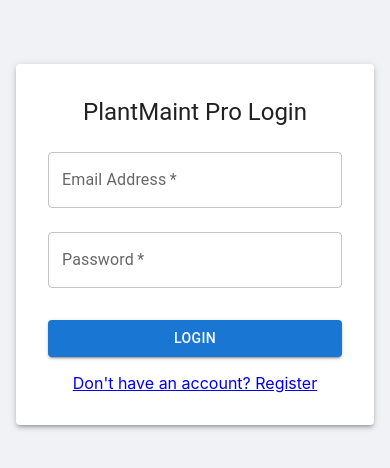
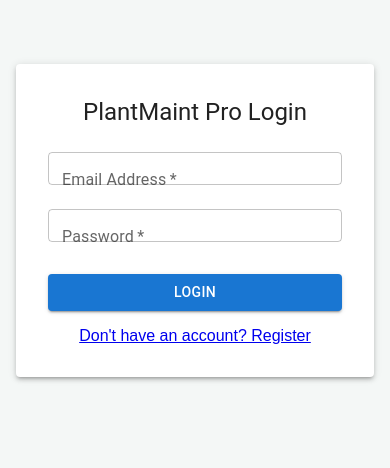
Before and after one commit to nathanntongai/PlantMaintPro, a React app in the folder frontend/: page /login in a window 390 px wide. Shown: the top 468 px of the page. Built offline with nearby package versions, Linux system fonts and the light colour scheme; the HTML template or start-up script is replaced by a standard one.

Commit message:
Feat: mobile friendly

```diff
--- a/frontend/package.json
+++ b/frontend/package.json
@@ -12,7 +12,7 @@
   "dependencies": {
     "@emotion/react": "^11.14.0",
     "@emotion/styled": "^11.14.1",
-    "@mui/icons-material": "^7.3.2",
+    "@mui/icons-material": "^7.3.4",
     "@mui/material": "^7.3.2",
     "axios": "^1.12.2",
     "chart.js": "^4.5.0",
--- a/frontend/src/index.css
+++ b/frontend/src/index.css
@@ -1,10 +1,68 @@
-/* src/index.css */
+/* frontend/src/index.css */
 body {
+  font-family: Arial, sans-serif;
   margin: 0;
-  font-family: -apple-system, BlinkMacSystemFont, 'Segoe UI', 'Roboto', 'Oxygen',
-    'Ubuntu', 'Cantarell', 'Fira Sans', 'Droid Sans', 'Helvetica Neue',
-    sans-serif;
-  -webkit-font-smoothing: antialiased;
-  -moz-osx-font-smoothing: grayscale;
-  background-color: #f0f2f5; /* A light grey background */
+  padding: 0;
+  background-color: #f4f7f6;
+  color: #333;
 }
+
+#root {
+  display: flex;
+  flex-direction: column;
+  min-height: 100vh;
+}
+
+/*
+=========================================
+  GLOBAL RESPONSIVE STYLES
+=========================================
+*/
+
+/* Make images and videos scale nicely */
+img, video {
+  max-width: 100%;
+  height: auto;
+}
+
+/* Make tables scrollable on small screens instead of breaking the layout */
+.table-responsive-wrapper {
+  width: 100%;
+  overflow-x: auto;
+  -webkit-overflow-scrolling: touch; /* Adds smooth scrolling on iOS */
+  border: 1px solid #ddd;
+  border-radius: 8px;
+  margin-bottom: 1rem;
+}
+
+/* Ensure tables inside the wrapper take up at least the minimum space */
+.table-responsive-wrapper table {
+  min-width: 600px; /* Forces scrolling on screens smaller than 600px */
+}
+
+/* Make all form inputs and buttons full-width by default */
+input[type="text"],
+input[type="email"],
+input[type="password"],
+input[type="number"],
+input[type="date"],
+select,
+textarea,
+button {
+  width: 100%;
+  box-sizing: border-box; /* Ensures padding doesn't break the width */
+}
+
+/* On larger screens, let them go back to their auto width */
+@media (min-width: 768px) {
+  input[type="text"],
+  input[type="email"],
+  input[type="password"],
+  input[type="number"],
+  input[type="date"],
+  select,
+  textarea,
+  button {
+    width: auto;
+  }
+}
--- a/frontend/src/layouts/MainLayout.jsx
+++ b/frontend/src/layouts/MainLayout.jsx
@@ -1,6 +1,7 @@
 // src/layouts/MainLayout.jsx
-import React from 'react';
-import { Box, Drawer, List, ListItem, ListItemButton, ListItemText, Toolbar, Typography, AppBar } from '@mui/material';
+import React, { useState } from 'react'; // Import useState
+import { Box, Drawer, List, ListItem, ListItemButton, ListItemText, Toolbar, Typography, AppBar, IconButton } from '@mui/material';
+import MenuIcon from '@mui/icons-material/Menu'; // Import the Menu icon
 import { Link, useNavigate } from 'react-router-dom';
 import { useAuth } from '../context/AuthContext';
 
@@ -10,11 +11,20 @@ function MainLayout({ children }) {
   const { user, logout } = useAuth();
   const navigate = useNavigate();
 
+  // --- NEW: State for mobile drawer ---
+  const [mobileOpen, setMobileOpen] = useState(false);
+
+  const handleDrawerToggle = () => {
+    setMobileOpen(!mobileOpen);
+  };
+  // ------------------------------------
+
   const handleLogout = () => {
     logout();
     navigate('/login');
   };
 
+  // This is your existing sidebar content, no changes needed here
   const drawer = (
     <div>
       <Toolbar />
@@ -59,19 +69,77 @@ function MainLayout({ children }) {
 
   return (
     <Box sx={{ display: 'flex' }}>
-      <AppBar position="fixed" sx={{ zIndex: (theme) => theme.zIndex.drawer + 1 }}>
+      <AppBar
+        position="fixed"
+        sx={{
+          zIndex: (theme) => theme.zIndex.drawer + 1
+        }}
+      >
         <Toolbar sx={{ display: 'flex', justifyContent: 'space-between' }}>
-          <Typography variant="h6" noWrap component="div">
+
+          {/* --- NEW: Mobile Menu Button --- */}
+          <IconButton
+            color="inherit"
+            aria-label="open drawer"
+            edge="start"
+            onClick={handleDrawerToggle}
+            sx={{ mr: 2, display: { md: 'none' } }} // Only display on screens SMALLER than 'md' (medium)
+          >
+            <MenuIcon />
+          </IconButton>
+          {/* ------------------------------- */}
+
+          <Typography variant="h6" noWrap component="div" sx={{ flexGrow: 1 }}> {/* Added flexGrow to help spacing */}
             {user ? user.company_name : 'PlantMaint Pro'}
           </Typography>
           <button onClick={handleLogout} style={{color: 'white', background: 'none', border: 'none', cursor: 'pointer', fontSize: '1rem'}}>Logout</button>
         </Toolbar>
       </AppBar>
-      <Drawer variant="permanent" sx={{ width: drawerWidth, flexShrink: 0, [`& .MuiDrawer-paper`]: { width: drawerWidth, boxSizing: 'border-box' } }}>
-        {drawer}
-      </Drawer>
-      <Box component="main" sx={{ flexGrow: 1, p: 3 }}>
-        <Toolbar />
+
+      <Box
+        component="nav"
+        sx={{ width: { md: drawerWidth }, flexShrink: { md: 0 } }}
+      >
+        {/* --- NEW: Temporary Drawer for Mobile --- */}
+        <Drawer
+          variant="temporary"
+          open={mobileOpen}
+          onClose={handleDrawerToggle}
+          ModalProps={{
+            keepMounted: true, // Better open performance on mobile.
+          }}
+          sx={{
+            display: { xs: 'block', md: 'none' }, // Show on 'xs' (extra small), hide on 'md' (medium) and up
+            '& .MuiDrawer-paper': { boxSizing: 'border-box', width: drawerWidth },
+          }}
+        >
+          {drawer}
+        </Drawer>
+
+        {/* --- MODIFIED: Permanent Drawer for Desktop --- */}
+        <Drawer
+          variant="permanent"
+          sx={{
+            display: { xs: 'none', md: 'block' }, // Hide on 'xs', show on 'md' and up
+            '& .MuiDrawer-paper': { boxSizing: 'border-box', width: drawerWidth },
+          }}
+          open
+        >
+          {drawer}
+        </Drawer>
+      </Box>
+
+      {/* --- MODIFIED: Main Content Area --- */}
+      <Box
+        component="main"
+        sx={{
+          flexGrow: 1,
+          p: 3, // Add padding
+          width: { md: `calc(100% - ${drawerWidth}px)` }, // Full width MINUS drawer on medium screens
+          mt: '64px' // Add top margin to account for the fixed AppBar
+        }}
+      >
+        {/* <Toolbar />  This is no longer needed here, we added 'mt: 64px' above */}
         {children}
       </Box>
     </Box>
```
Also changed, not shown: 1 other file (tests, documents, lock files or other folders).
